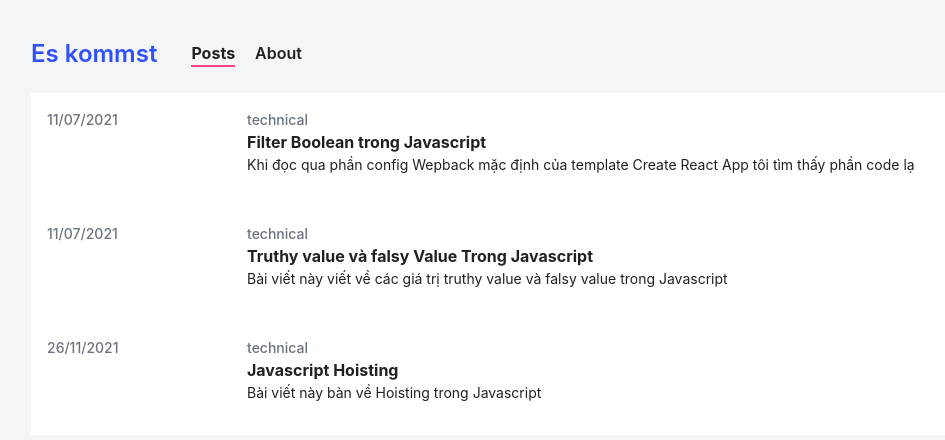
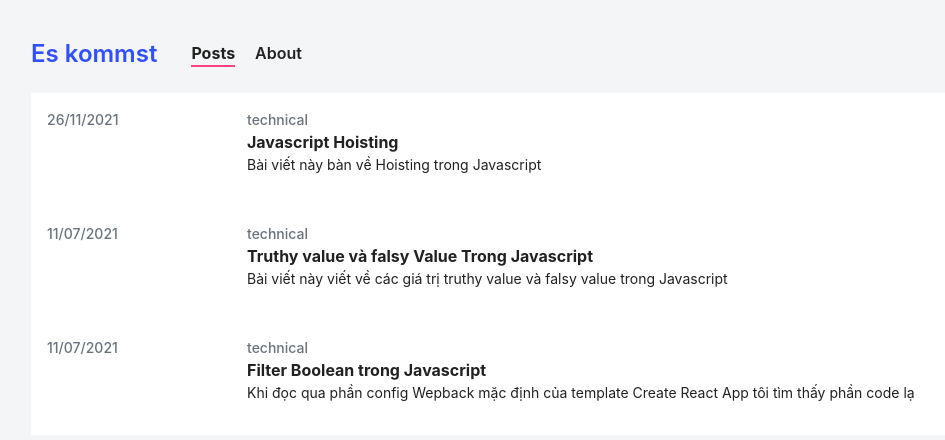
Before and after one commit to thangtmc73/blog, a Next.js app: page /posts in a window 1280 px wide. Shown: the top 440 px of the page, without its empty margins (91-1036 px from the left). Built offline with nearby package versions, Linux system fonts and the light colour scheme.

Commit message:
feat: sort post with time decreases

```diff
--- a/pages/posts/components/ListPosts/Post.js
+++ b/pages/posts/components/ListPosts/Post.js
@@ -1,9 +1,11 @@
 import Link from 'next/link'
 import { Box, Text, useBreakpointValue } from "@chakra-ui/react"
+import dayjs from "dayjs";
 
 function Post({ title, description, date, category, slug }) {
   const minDateHeight = useBreakpointValue({ base: "auto", md: "100px" });
   const postPaddingTop = useBreakpointValue({ base: 0, md: 4 });
+  const writtenDate = dayjs(date).format("DD/MM/YYYY");
   return (
     <>
       <Box
@@ -13,7 +15,7 @@ function Post({ title, description, date, category, slug }) {
         paddingLeft={4}
         paddingRight={4}
       >
-        <Text color="#6a737d" fontSize="sm" fontWeight={"medium"}>{date}</Text>
+        <Text color="#6a737d" fontSize="sm" fontWeight={"medium"}>{writtenDate}</Text>
       </Box>
       <Box
         bgColor={"white"}
--- a/pages/posts/index.js
+++ b/pages/posts/index.js
@@ -1,7 +1,6 @@
 import fs from "fs";
 import path from "path";
 import matter from "gray-matter";
-import dayjs from "dayjs";
 
 import Head from "next/head";
 import ListPosts from "./components/ListPosts";
@@ -39,11 +38,17 @@ export const getStaticProps = async () => {
     return {
       title,
       description,
-      date: dayjs(new Date(date)).format("DD/MM/YYYY"),
+      date,
       category,
       tags,
       slug: filename.split('.')[0]
     }
+  }).sort((A, B) => {
+    const { date: aDate } = A;
+    const { date: bDate } = B;
+    const ADate = new Date(aDate);
+    const BDate = new Date(bDate);
+    return BDate - ADate;
   });
   return {
     props: {
```
